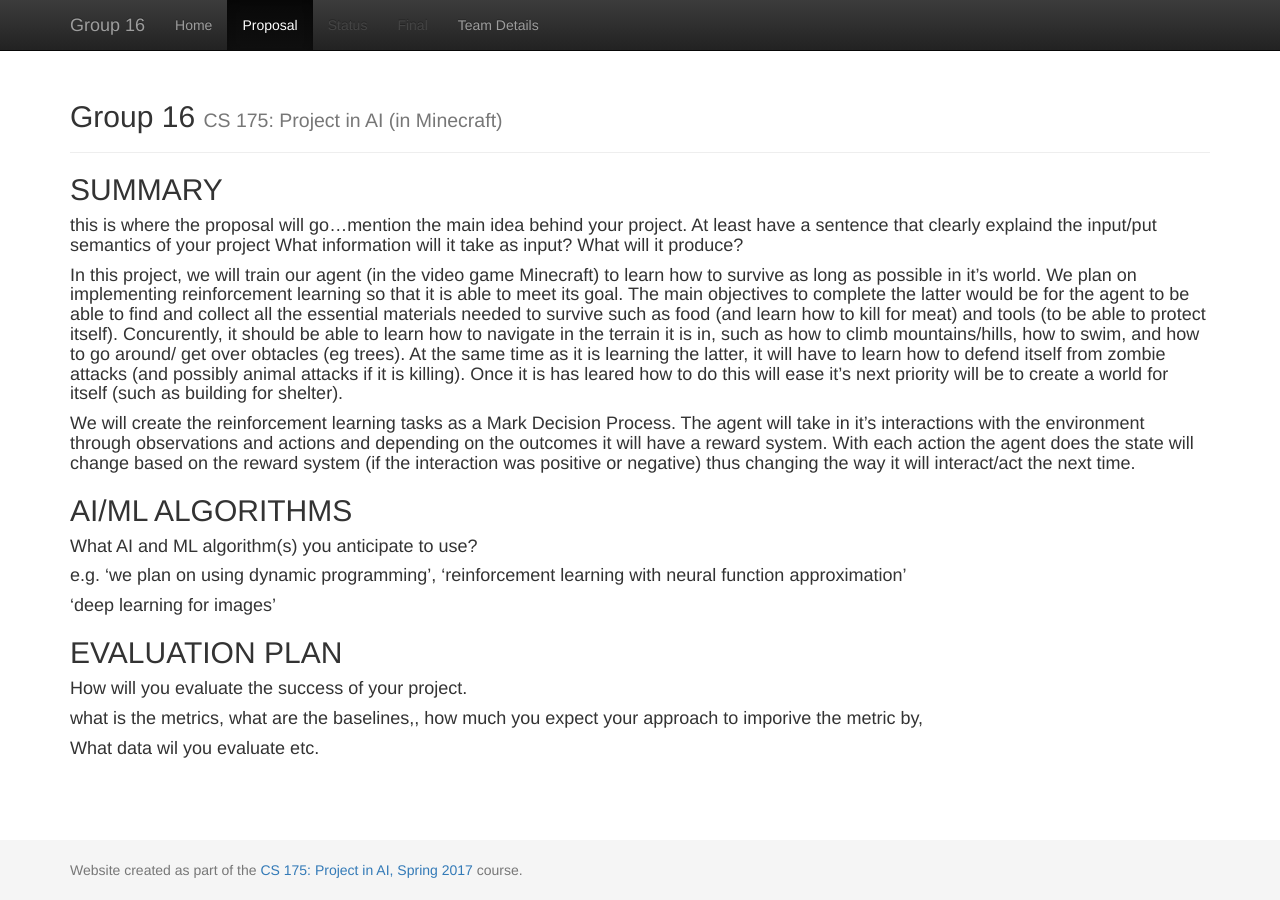
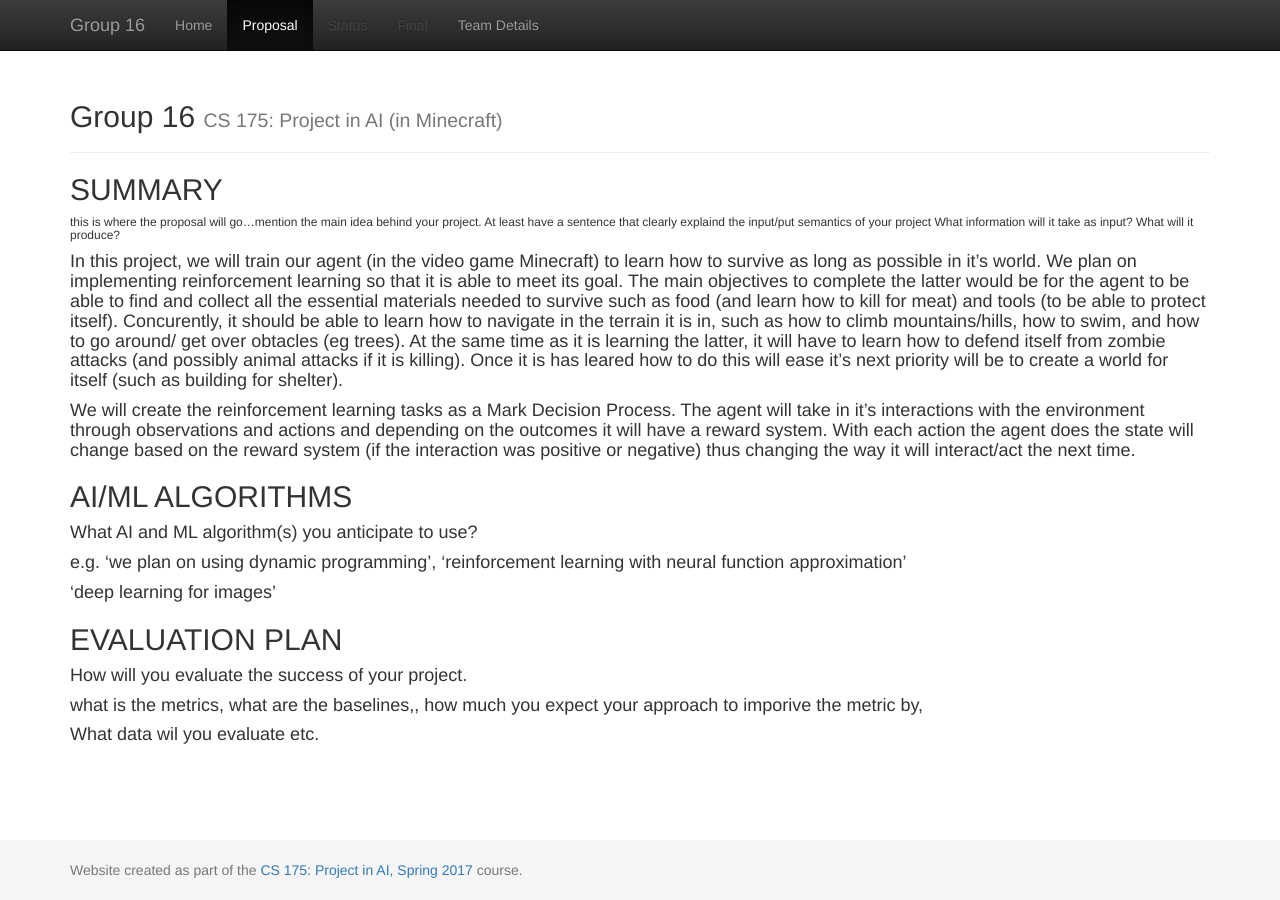
Before and after one commit to becamorin20/Group-16, a Jekyll site: the page built from docs/proposal.md, in a window 1280 px wide. Built offline with Jekyll 4.4.1, drawn with Linux system fonts in a browser that asks for light colours.

```diff
--- a/docs/proposal.md
+++ b/docs/proposal.md
@@ -3,7 +3,7 @@ layout: default
 title: Proposal
 ---
 ## SUMMARY
-#### this is where the proposal will go...mention the main idea behind your project. At least have a sentence that clearly explaind the input/put semantics of your project What information will it take as input? What will it produce?
+###### this is where the proposal will go...mention the main idea behind your project. At least have a sentence that clearly explaind the input/put semantics of your project What information will it take as input? What will it produce?
 #### In this project, we will train our agent (in the video game Minecraft) to learn how to survive as long as possible in it's world. We plan on implementing reinforcement learning so that it is able to meet its goal. The main objectives to complete the latter would be for the agent to be able to find and collect all the essential materials needed to survive such as food (and learn how to kill for meat) and tools (to be able to protect itself). Concurently, it should be able to learn how to navigate in the terrain it is in, such as how to climb mountains/hills, how to swim, and how to go around/ get over obtacles (eg trees). At the same time as it is learning the latter, it will have to learn how to defend itself from zombie attacks (and possibly animal attacks if it is killing). Once it is has leared how to do this will ease it's next priority will be to create a world for itself (such as building for shelter).
 #### We will create the reinforcement learning tasks as a Mark Decision Process. The agent will take in it's interactions with the environment through observations and actions and depending on the outcomes it will have a reward system. With each action the agent does the state will change based on the reward system (if the interaction was positive or negative) thus changing the way it will interact/act the next time.
 
```
